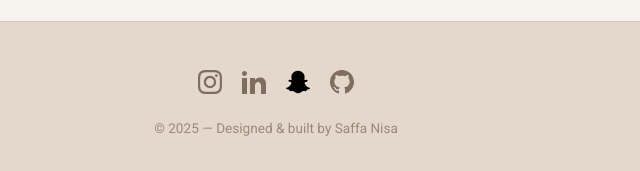
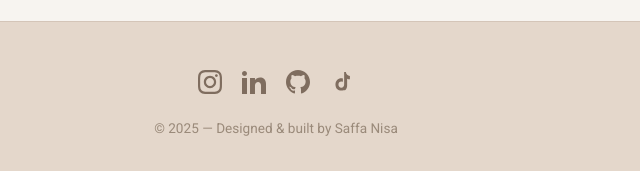
Before and after one commit to saffasn/Portofolio-saffasn, a plain HTML site: page index.html in a window 1280 px wide. Shown: the part 3716-3887 px from the top of the page, 364-1004 px from the left. Drawn offline with Linux system fonts and the light colour scheme.

Commit message:
Update social media links in footer for accuracy and relevance

```diff
--- a/index.html
+++ b/index.html
@@ -648,22 +648,6 @@
               />
             </svg>
           </a>
-          <a
-            href="https://www.snapchat.com/add/mystx09?share_id=3Zc32vAh5wU&locale=id-ID"
-            target="_blank"
-          >
-            <svg
-              xmlns="http://www.w3.org/2000/svg"
-              width="24"
-              height="24"
-              viewBox="0 0 24 24"
-            >
-              <path
-                d="M5.829 4.533c-.6 1.344-.363 3.752-.267 5.436-.648.359-1.48-.271-1.951-.271-.49 0-1.075.322-1.167.802-.066.346.089.85 1.201 1.289.43.17 1.453.37 1.69.928.333.784-1.71 4.403-4.918 4.931-.251.041-.43.265-.416.519.56.975 2.242 1.357 3.211 1.507.099.134.179.7.306 1.131.057.193.204.424.582.424.493 0 1.312-.38 2.738-.144 1.398.233 2.712 2.215 5.235 2.215 2.345 0 3.744-1.991 5.09-2.215.779-.129 1.448-.088 2.196.058.515.101.977.157 1.124-.349.129-.437.208-.992.305-1.123.96-.149 3.156-.53 3.211-1.505.014-.254-.165-.477-.416-.519-3.154-.52-5.259-4.128-4.918-4.931.236-.557 1.252-.755 1.69-.928.814-.321 1.222-.716 1.213-1.173-.011-.585-.715-.934-1.233-.934-.527 0-1.284.624-1.897.286.096-1.698.332-4.095-.267-5.438-1.135-2.543-3.66-3.829-6.184-3.829-2.508 0-5.014 1.268-6.158 3.833z"
-                  fill="#020202"
-                />
-            </svg>
-          </a>
           <a href="https://github.com/saffasn" target="_blank">
             <svg
               xmlns="http://www.w3.org/2000/svg"
@@ -674,6 +658,21 @@
               <path
                 d="M12 0c-6.626 0-12 5.373-12 12 0 5.302 3.438 9.8 8.207 11.387.599.111.793-.261.793-.577v-2.234c-3.338.726-4.033-1.416-4.033-1.416-.546-1.387-1.333-1.756-1.333-1.756-1.089-.745.083-.729.083-.729 1.205.084 1.839 1.237 1.839 1.237 1.07 1.834 2.807 1.304 3.492.997.107-.775.418-1.305.762-1.604-2.665-.305-5.467-1.334-5.467-5.931 0-1.311.469-2.381 1.236-3.221-.124-.303-.535-1.524.117-3.176 0 0 1.008-.322 3.301 1.23.957-.266 1.983-.399 3.003-.404 1.02.005 2.047.138 3.006.404 2.291-1.552 3.297-1.23 3.297-1.23.653 1.653.242 2.874.118 3.176.77.84 1.235 1.911 1.235 3.221 0 4.609-2.807 5.624-5.479 5.921.43.372.823 1.102.823 2.222v3.293c0 .319.192.694.801.576 4.765-1.589 8.199-6.086 8.199-11.386 0-6.627-5.373-12-12-12z"
               />
+            </svg>
+          </a>
+          <a
+            href="https://www.tiktok.com/@mitekeil_?_r=1&_t=ZS-91vsT99Zi2z"
+            target="_blank"
+          >
+            <svg
+              xmlns="http://www.w3.org/2000/svg"
+              width="24"
+              height="24"
+              viewBox="0 0 24 24"
+            >
+              <path
+                  d="M12.675 2h3.188c.137 1.145.558 2.078 1.263 2.8.704.722 1.63 1.155 2.777 1.3v3.264a6.64 6.64 0 0 1-2.777-.7v6.769c0 1.914-.55 3.418-1.65 4.513C14.376 20.04 12.98 20.6 11.3 20.6c-1.68 0-3.073-.553-4.178-1.658C6.017 17.838 5.46 16.33 5.46 14.4c0-1.93.557-3.437 1.662-4.522C8.227 8.792 9.62 8.24 11.3 8.24c.537 0 1.063.07 1.575.21v3.37a3.67 3.67 0 0 0-1.575-.35c-.845 0-1.53.274-2.055.82-.526.547-.788 1.3-.788 2.26 0 .98.262 1.748.788 2.305.525.557 1.21.835 2.055.835.845 0 1.53-.278 2.055-.835.526-.557.788-1.328.788-2.315V2z"
+                />
             </svg>
           </a>
         </div>
```
